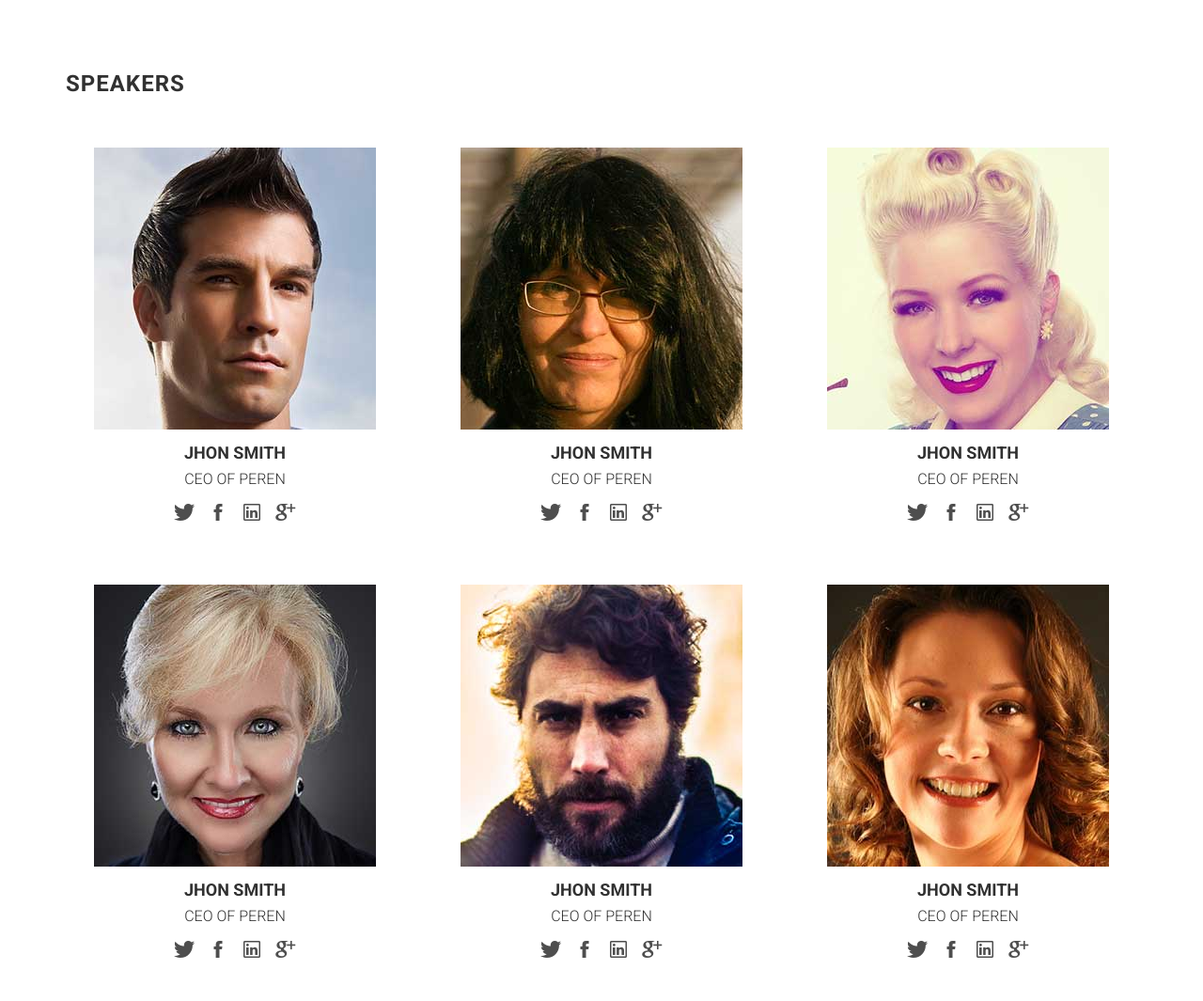
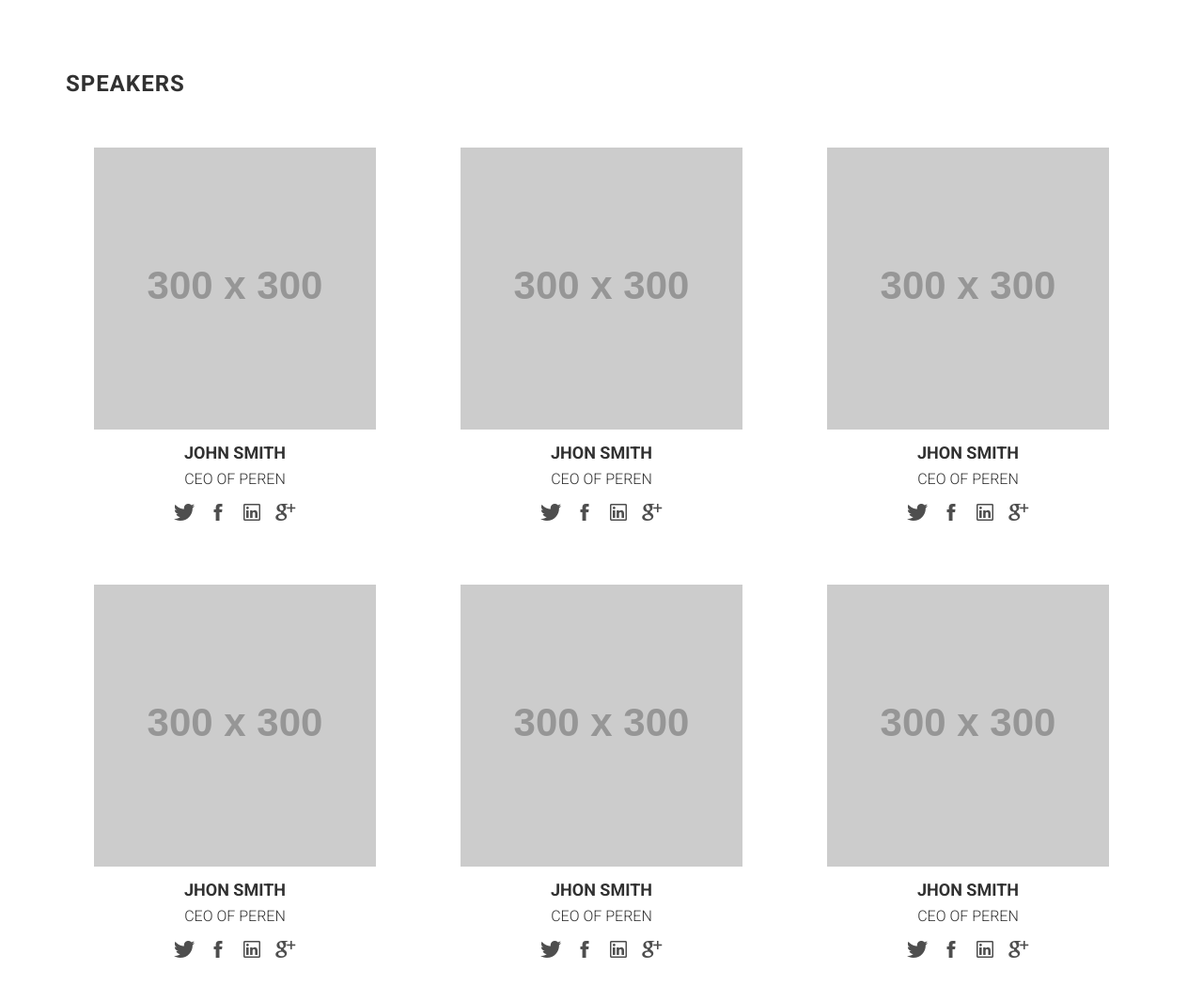
Before and after one commit to aad-wsux/aisummit, a website: page index.html in a window 1280 px wide. Shown: the part 1720-2785 px from the top of the page at 94% size. Drawn offline with Linux system fonts and the light colour scheme; placeholder pictures from the web are drawn by us; files whose address does not match are found by name.

Commit message:
Remove speakers photos.

```diff
--- a/index.html
+++ b/index.html
@@ -149,7 +149,28 @@
                     <div class="speaker">
 
                         <figure>
-                            <img alt="" class="img-responsive center-block" src="assets/images/speakers/speaker-1.jpg">
+                            <img alt="" class="img-responsive center-block" src="http://placehold.it/300x300">
+                        </figure>
+
+                        <h4>John Smith</h4>
+
+                        <p>CEO of Peren</p>
+
+                        <ul class="social-block">
+                            <li><a href=""><i class="ion-social-twitter"></i></a></li>
+                            <li><a href=""><i class="ion-social-facebook"></i></a></li>
+                            <li><a href=""><i class="ion-social-linkedin-outline"></i></a></li>
+                            <li><a href=""><i class="ion-social-googleplus"></i></a></li>
+                        </ul>
+
+                    </div><!-- /.speaker -->
+                </div><!-- /.col-md-4 -->
+
+                <div class="col-md-4">
+                    <div class="speaker">
+
+                        <figure>
+                            <img alt="" class="img-responsive center-block" src="http://placehold.it/300x300">
                         </figure>
 
                         <h4>Jhon Smith</h4>
@@ -170,28 +191,7 @@
                     <div class="speaker">
 
                         <figure>
-                            <img alt="" class="img-responsive center-block" src="assets/images/speakers/speaker-2.jpg">
-                        </figure>
-
-                        <h4>Jhon Smith</h4>
-
-                        <p>CEO of Peren</p>
-
-                        <ul class="social-block">
-                            <li><a href=""><i class="ion-social-twitter"></i></a></li>
-                            <li><a href=""><i class="ion-social-facebook"></i></a></li>
-                            <li><a href=""><i class="ion-social-linkedin-outline"></i></a></li>
-                            <li><a href=""><i class="ion-social-googleplus"></i></a></li>
-                        </ul>
-
-                    </div><!-- /.speaker -->
-                </div><!-- /.col-md-4 -->
-
-                <div class="col-md-4">
-                    <div class="speaker">
-
-                        <figure>
-                            <img alt="" class="img-responsive center-block" src="assets/images/speakers/speaker-3.jpg">
+                            <img alt="" class="img-responsive center-block" src="http://placehold.it/300x300">
                         </figure>
 
                         <h4>Jhon Smith</h4>
@@ -215,7 +215,7 @@
                     <div class="speaker">
 
                         <figure>
-                            <img alt="" class="img-responsive center-block" src="assets/images/speakers/speaker-4.jpg">
+                            <img alt="" class="img-responsive center-block" src="http://placehold.it/300x300">
                         </figure>
 
                         <h4>Jhon Smith</h4>
@@ -235,7 +235,7 @@
                     <div class="speaker">
 
                         <figure>
-                            <img alt="" class="img-responsive center-block" src="assets/images/speakers/speaker-5.jpg">
+                            <img alt="" class="img-responsive center-block" src="http://placehold.it/300x300">
                         </figure>
 
                         <h4>Jhon Smith</h4>
@@ -255,7 +255,7 @@
                 <div class="col-md-4">
                     <div class="speaker">
                         <figure>
-                            <img alt="" class="img-responsive center-block" src="assets/images/speakers/speaker-6.jpg">
+                            <img alt="" class="img-responsive center-block" src="http://placehold.it/300x300">
                         </figure>
                         <h4>Jhon Smith</h4>
                         <p>CEO of Peren</p>
```
